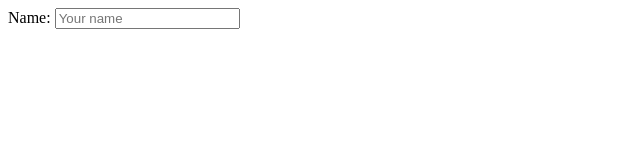
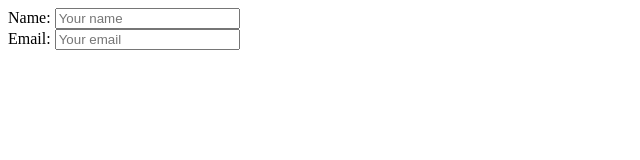
Before and after one commit to dlubenchenko/Lesson_3_Tables, a plain HTML site: page form.html in a window 1280 px wide. Shown: the whole page, without its empty margins (0-640 px from the left). Drawn offline with Linux system fonts and the light colour scheme.

Commit message:
first commit

```diff
--- a/form.html
+++ b/form.html
@@ -8,7 +8,7 @@
             <label for="name">Name:</label>
             <input type="text" name="name" id="name" placeholder="Your name">
             <br>
-            <label for="email" name="email" id="email"
+            <label for="email">Email:</label>
             <input type="email" name="email" id="email" placeholder="Your email">
 
         </form>
```
